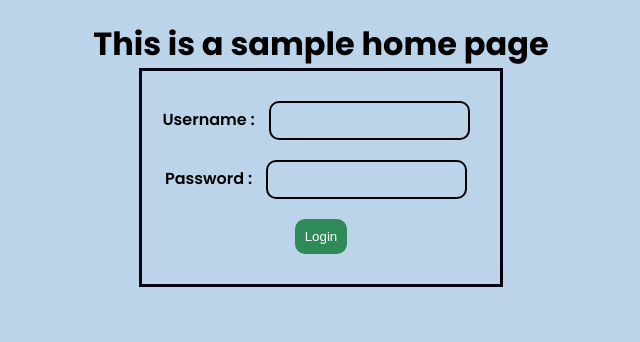
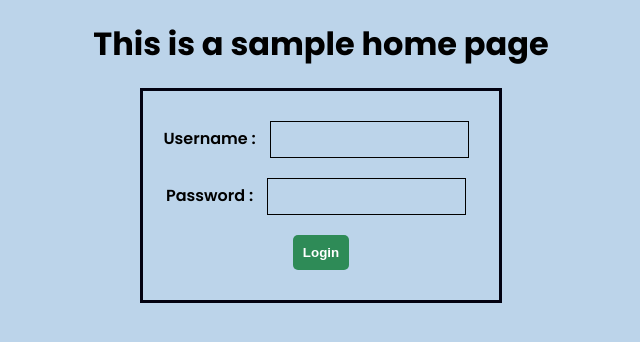
Before and after one commit to alengeorge-26/icd_reader_client, a React (Vite) app in the folder client/: page / in a window 1280 px wide. Shown: the top 342 px of the page, without its empty margins (319-959 px from the left). Built offline with nearby package versions, Linux system fonts and the light colour scheme.

Commit message:
Folder Upload changes

```diff
--- a/client/src/components/fileUploader/fileuploader.module.css
+++ b/client/src/components/fileUploader/fileuploader.module.css
@@ -7,7 +7,7 @@
 }
 
 .fileInput{
-    border-radius: 10px;
+    border-radius: 5px;
     padding: 10px;
     background: sandybrown;
 }
@@ -22,7 +22,7 @@
 .fileUploaderForm button{
     width:30%;
     padding: 10px;
-    border-radius: 10px;
+    border-radius: 5px;
     border: none;
     background: seagreen;
     color: white;
--- a/client/src/components/loginBox/loginbox.module.css
+++ b/client/src/components/loginBox/loginbox.module.css
@@ -3,6 +3,7 @@
     flex-direction: column;
     border: 3px solid rgba(2, 2, 17, 0.995);
     padding: 20px;
+    margin-top: 20px;
 }
 
 .loginForm{
@@ -13,18 +14,17 @@
 
 .loginForm input{
     outline: none;
-    border: 2px solid rgba(0, 0, 0, 0.995);
+    border: 1.5px solid rgba(0, 0, 0, 0.995);
     padding: 10px;
-    border-radius: 10px;
     margin: 10px;
 }
 
 .loginForm button{
-    font-weight: 500;
+    font-weight: 600;
     outline: none;
     border: none;
     padding: 10px;
-    border-radius: 10px;
+    border-radius: 5px;
     margin: 10px;
     cursor: pointer;
     background: seagreen;
```
Also changed, not shown: client/src/components/protectedRoute/ProtectedRoute.jsx (added, +13 -0 lines).
